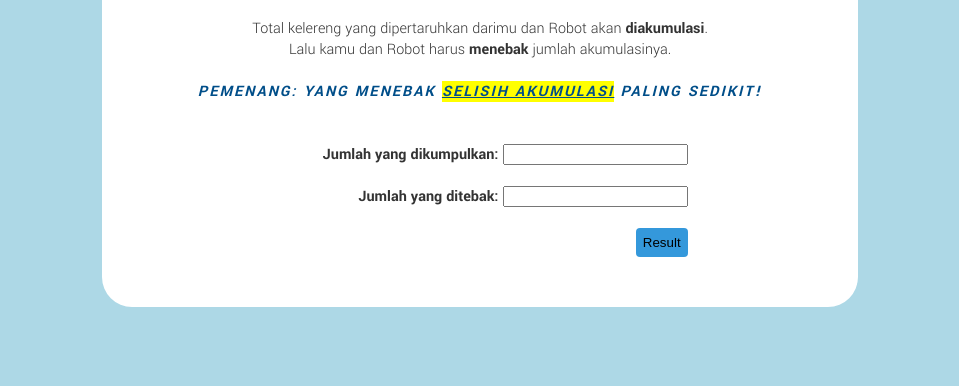
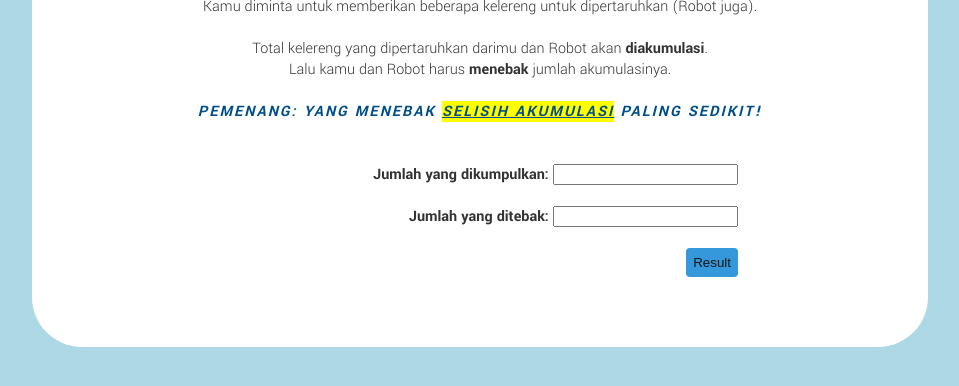
Before and after one commit to oniit/game, a plain HTML site: page index.html in a window 1280 px wide. Shown: the part 302-688 px from the top of the page, without its empty margins (160-1119 px from the left). Drawn offline with Linux system fonts and the light colour scheme.

Commit message:
Update style.css

```diff
--- a/style.css
+++ b/style.css
@@ -2,12 +2,12 @@ body {
   background-color: lightblue;
   margin: 50px auto;
   padding: 50px 50px;
-    width: 59%;
+  width: 70%;
 }
 
 .box {
-      border: 50px solid white;
-      border-radius: 30px;
+	border: 70px solid white;
+	border-radius: 50px;
   background-color: white;
 }
 
@@ -54,6 +54,7 @@ body {
 u {
   background: yellow;
 }
+
 .actions {
   text-align: center;
   margin-top: 30px;
@@ -89,4 +90,5 @@ body {
   border-radius: 4px;
   cursor: pointer;
   background-color: #3498db;
+  color: #171717;
 }
```
Lines whose indentation alone changed are shown as unchanged.
